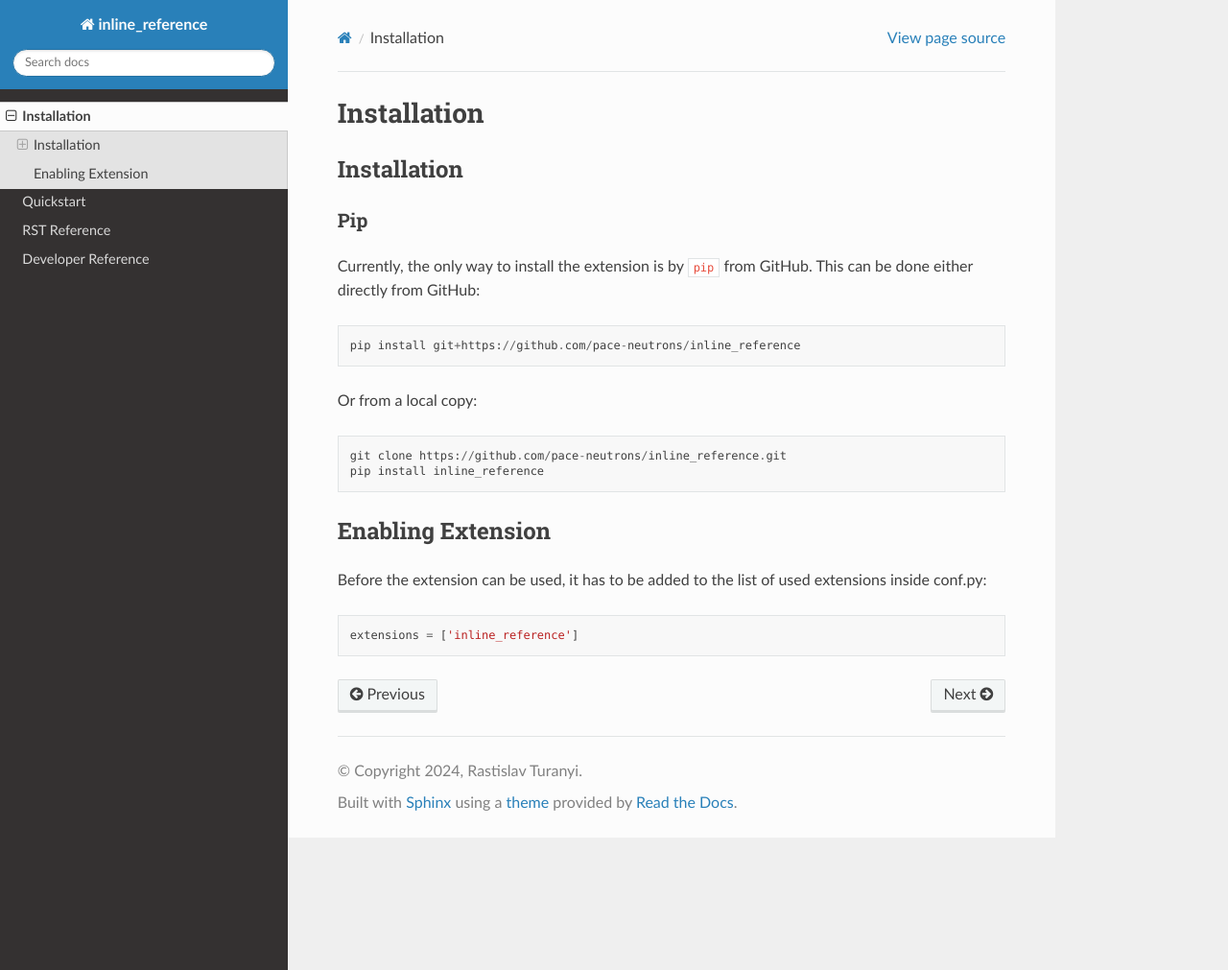
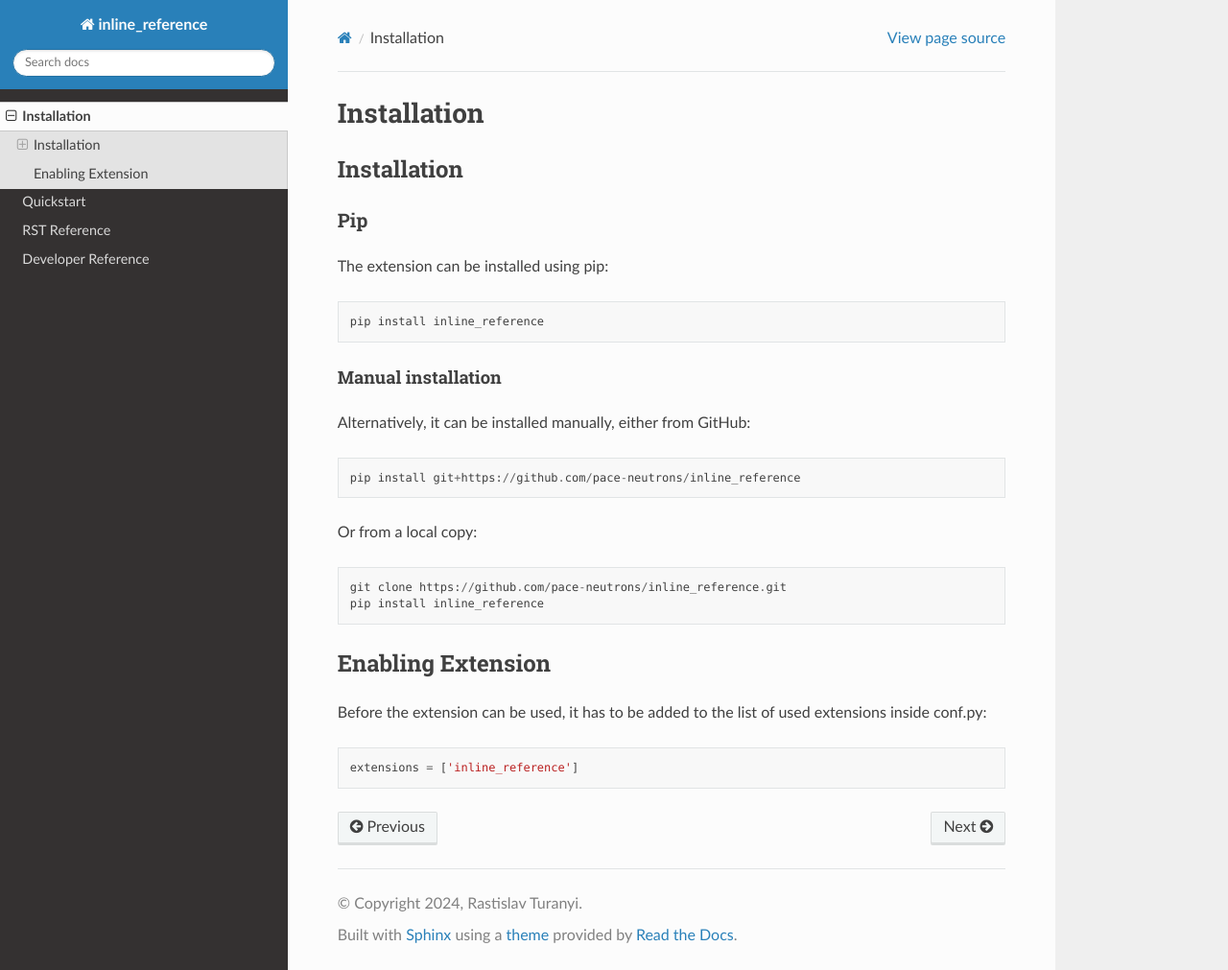
Before and after one commit to pace-neutrons/inline_reference, a Sphinx documentation site: the page built from docs/source/installation.rst, in a window 1280 px wide and 1011 px high. Shown: the whole window at 96% size. Built offline with Sphinx 7.4.7 and the Read the Docs theme 3.1.0, drawn with Linux system fonts in a browser that asks for light colours.

Commit message:
Update docs with new installation instructions (#10)
* Update README

* Update docs

---------

Co-authored-by: Rastislav Turanyi <rastislav.turanyi@stfc.ac.uk>

```diff
--- a/docs/source/installation.rst
+++ b/docs/source/installation.rst
@@ -7,8 +7,15 @@ Installation
 Pip
 ---
 
-Currently, the only way to install the extension is by ``pip`` from GitHub. This can be done either
-directly from GitHub::
+The extension can be installed using pip::
+
+    pip install inline_reference
+
+
+Manual installation
+^^^^^^^^^^^^^^^^^^^
+
+Alternatively, it can be installed manually, either from GitHub::
 
     pip install git+https://github.com/pace-neutrons/inline_reference
 
```
Also changed, not shown: README.md (+8 -2 lines).
